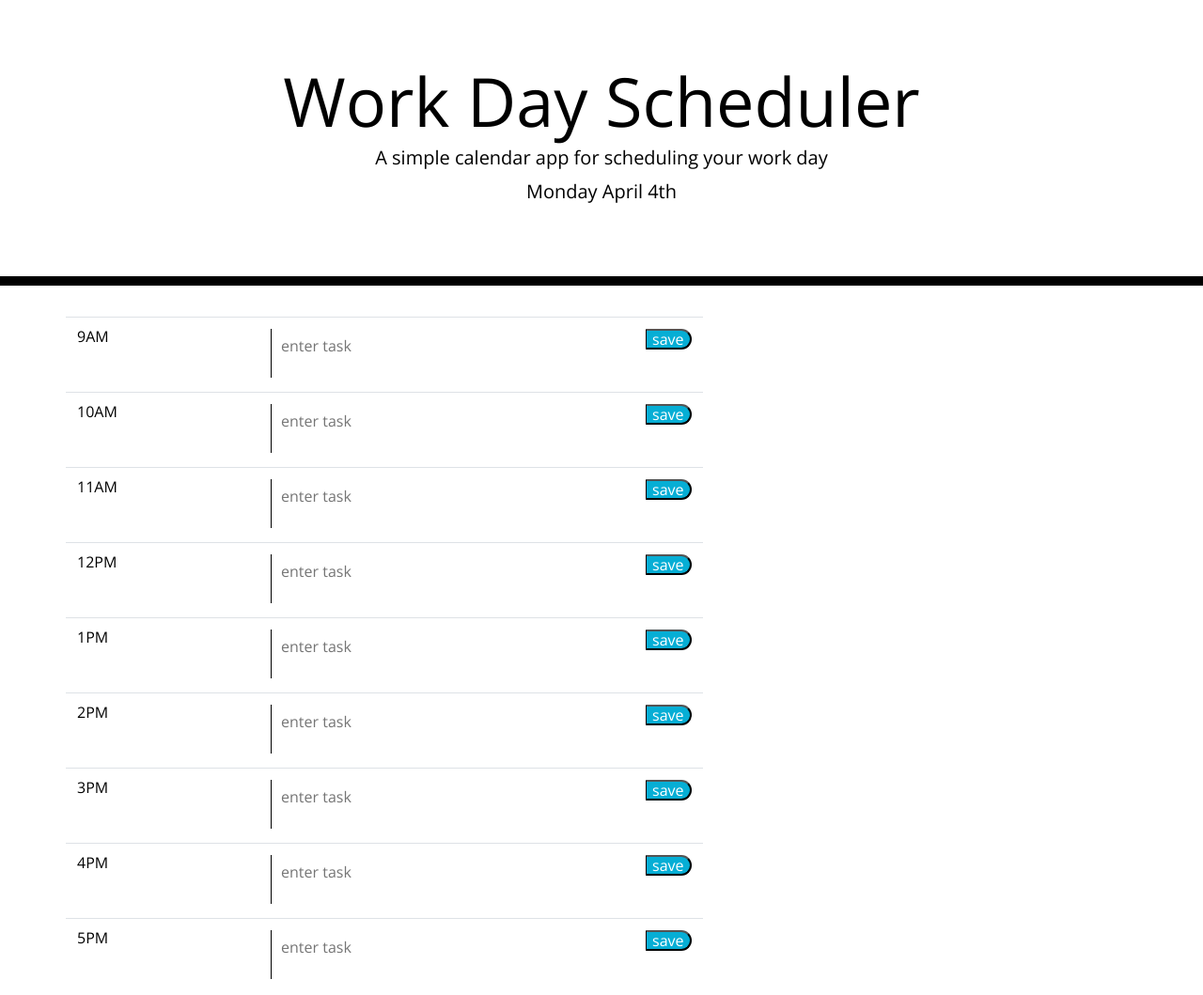
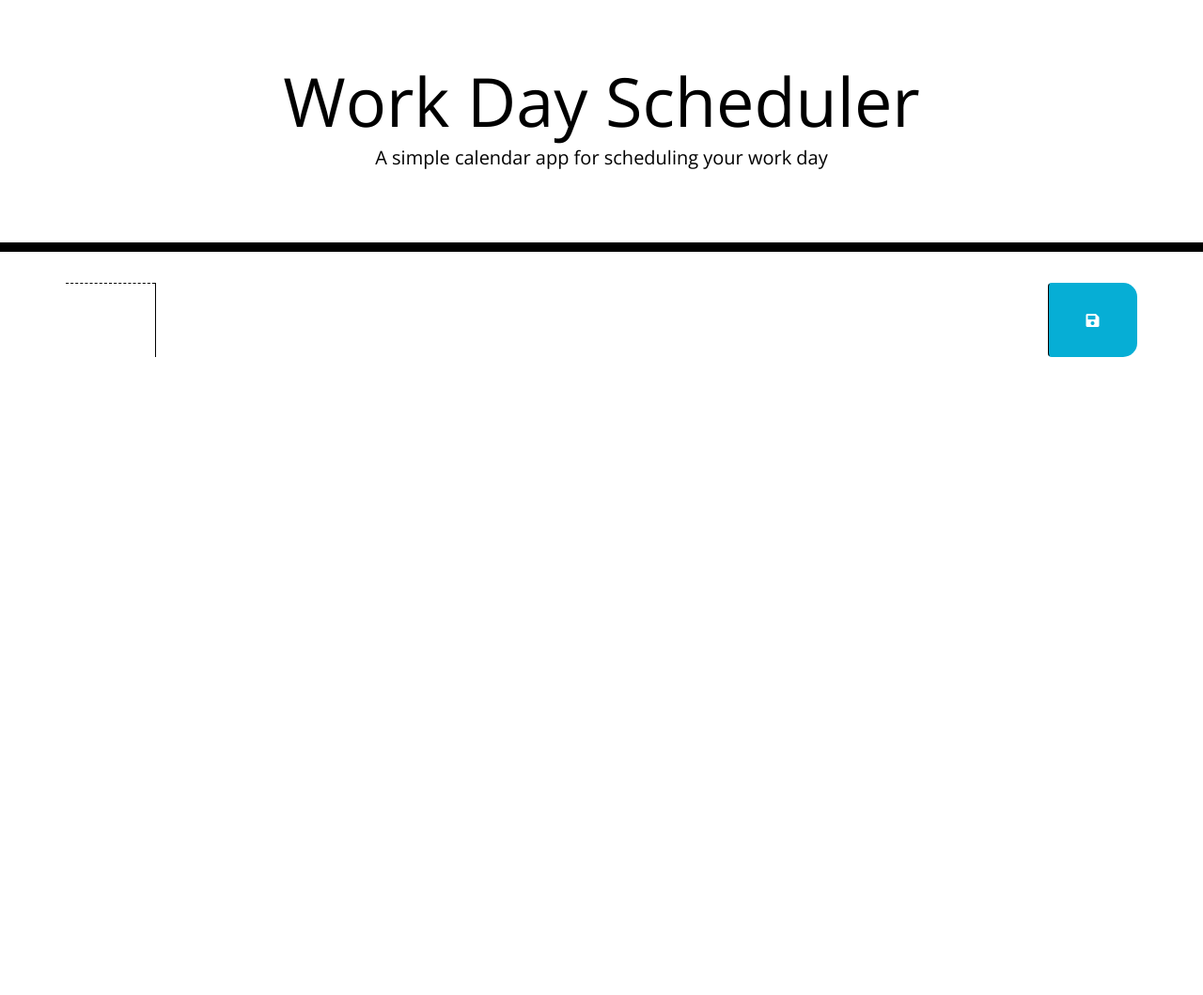
Before and after one commit to christopherginn/hw-05-Day-Planner, a plain HTML site: page index.html in a window 1280 px wide. Shown: the whole page at 94% size. After the commit the page ends 800 px from the top, so only its background shows below. Drawn offline with nearby package versions, Linux system fonts and the light colour scheme.

Commit message:
style sheet reset

```diff
--- a/index.html
+++ b/index.html
@@ -30,9 +30,12 @@
     </header>
     <div class="container">
       <!-- Timeblocks go here -->
-      <table class="table time-block">
+      <div class="row time-block">
+        <div class="col-md-1 hour"></div>
+        <textarea class="col-md-10 description"></textarea>
+        <button class="col-md-1 btn saveBtn"><i class="fas fa-save"></i></button>
+      </div>
 
-      </table>
     </div>
 
     <script src="https://cdnjs.cloudflare.com/ajax/libs/jquery/3.2.1/jquery.min.js"></script>
--- a/script.js
+++ b/script.js
@@ -17,7 +17,7 @@ var hoursInDay = [
 ]
 
 $.each(hoursInDay, function(index, value){
-    $(".time-block").append("<tr class='row'><td class='hour'>"+value+"</td><td class='description'></td><td><button class='saveBtn'>save</button></td></tr>");
-});
+//     $(".time-block").append("<div class='row time-block'><div class='hour col-2'>"+value+"</div><div class='description col-9'></div><div><button class='saveBtn col-1'>save</button></div></div>");
+// });
 
-$(".description").append("<textarea placeholder='enter task'></textarea>");
+// $(".description").append("<textarea placeholder='enter task'></textarea>");
--- a/style.css
+++ b/style.css
@@ -23,29 +23,23 @@ textarea {
 
 .description {
   white-space: pre-wrap;
-  width: 50%;
 }
 
 .time-block {
   text-align: center;
   border-radius: 15px;
-  width: 100%;
 }
 
 .row {
   white-space: pre-wrap;
   height: 80px;
   border-top: 1px solid white;
-  width: 100%;
 }
 
 .hour {
   background-color: #ffffff;
   color: #000000;
   border-top: 1px dashed #000000;
-  width: 10%;
-  text-align: right;
-  width:50px;
 }
 
 .past {
```
